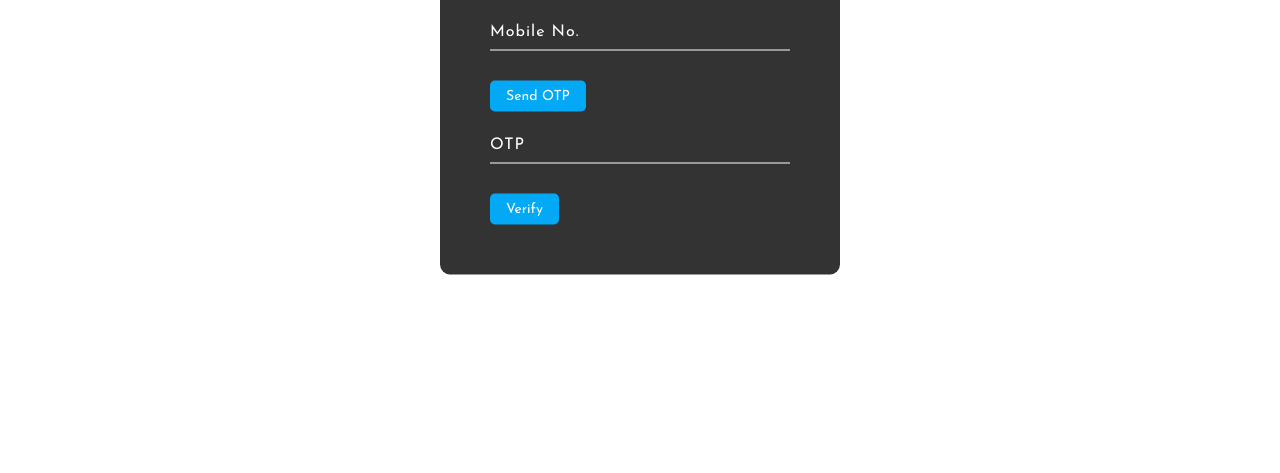
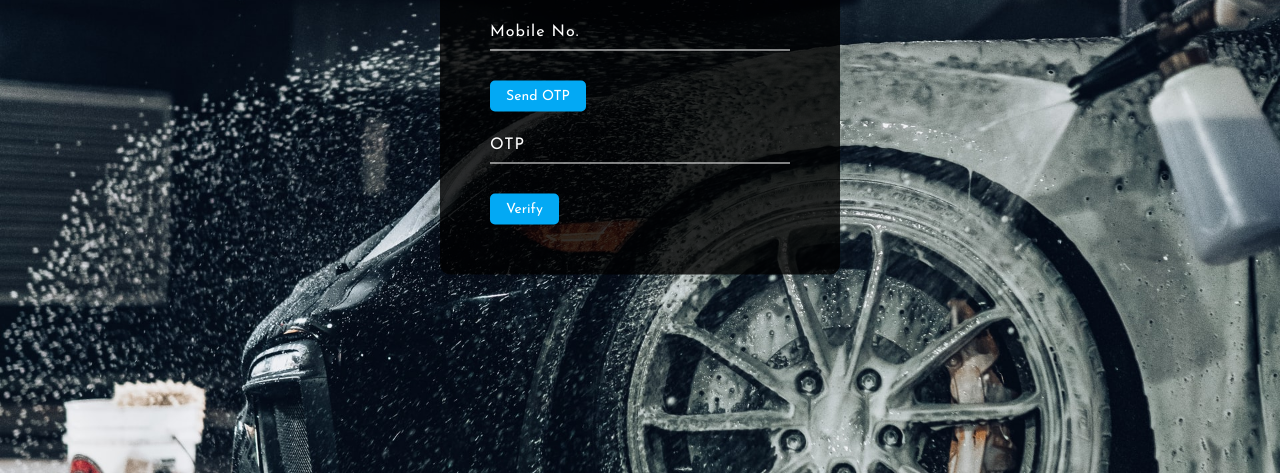
Before and after one commit to sahil541/Transparent-Login-Form, a plain HTML site: page index.html in a window 1280 px wide. Shown: the part 327-800 px from the top of the page. Drawn offline with Linux system fonts and the light colour scheme.

Commit message:
Second commit for making transparent form

```diff
--- a/style.css
+++ b/style.css
@@ -4,6 +4,11 @@
     padding: 0;
     box-sizing: border-box;
     font-family: 'Josefin Sans',sans-serif;
+}
+
+body{
+    background: url(car_background.jpg);
+    background-size: cover;
 }
 
 .main_div{
```
Also changed, not shown: car_background.jpg (added).
